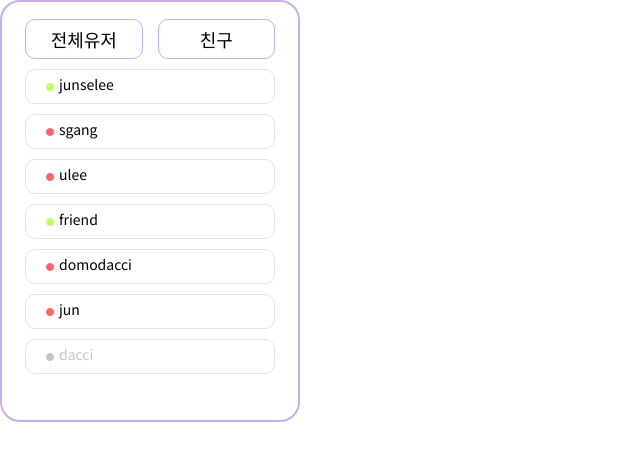
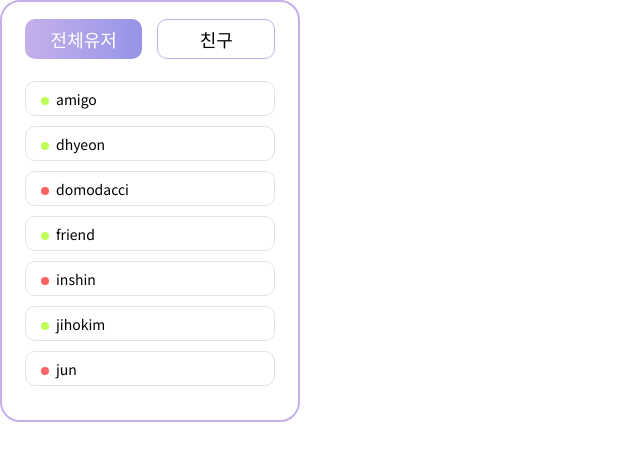
Before and after one commit to Mustafatarakci/ft_transcendence, a React (Create React App) app in the folder frontend/: page /userlist in a window 1280 px wide. Shown: the top 460 px of the page, without its empty margins (0-640 px from the left). Built offline with nearby package versions, Linux system fonts and the light colour scheme; data requests are answered from the project's data file.

Commit message:
[FE #16] CHORE: 리퀘스트 요청사항 반영

```diff
--- a/frontend/src/components/UserList/index.tsx
+++ b/frontend/src/components/UserList/index.tsx
@@ -6,8 +6,18 @@ import axios from 'axios';
 /*
  ** 제이슨서버에서 유저리스트를 받아와 정렬합니다.
  ** 리스트를 유저네임기준 오름차순으로 정렬 후, 상태 (로그인, 게임중) vs 로그아웃으로 비교하여 정렬합니다.
+ ** 서클과 균형을 맞추기 위해서 넣었던 유저네임의 div가 필요없어져서 삭제함 <---- div에 바로 스타일주는거 고치라던 요청사항 수정중 2222
+ ** 삼항연산으로 클릭을 확인하고, 또다시 친구관계를 확인하던 복잡한 구조를 개선함 <---- 요청사항 333
+ ** useState 두개로 컬러값을 클릭마다 설정해주던거를, 버튼컬러에대한 삼항연산으로 개선했습니다.
+ ** 전체유저버튼과 친구버튼의 클릭상태를 체크하는 useState 'click'의 이름을 직관적으로 수정하였습니다. 'allUser'
+ ** props는 타입은 오브젝트로 수정.
  */
 const UserList: React.FC = () => {
+  const userBtnClickHandler = (e: any) => {
+    e.preventDefault();
+    console.log(e.target.attributes.id);
+    alert(e.target.attributes.id.value);
+  };
   const [userList, setuserList] = useState([]);
   useEffect(() => {
     axios.get('http://localhost:4000/userlist').then(({ data }) => {
@@ -15,124 +25,96 @@ const UserList: React.FC = () => {
         if (a.status === b.status) {
           return a.username.localeCompare(b.username);
         } else {
-          if (b.status === 'off') return b.status.localeCompare(a.status);
+          return b.status.localeCompare(a.status);
+        }
+      });
+      data.sort((a: any, b: any) => {
+        if (a.status !== 'off' && b.status !== 'off') {
+          return a.username.localeCompare(b.username);
         }
       });
       setuserList(data);
     });
   }, []);
+  type ActiveMenuType = 'ALL' | 'FRIEND';
 
-  /*
-   ** click       : 탭메뉴 클릭된 상태 체크.
-   ** tuserColor  : 전체유저 컬러박스.
-   ** fuserColor  : 친구유저 컬러박스.
-   */
-  const [click, setClick] = useState(1);
-  const [tuserColor, setTuserColor] = useState('white');
-  const [fuserColor, setFuserColor] = useState('white');
+  const [activeMenu, setActiveMenu] = useState<ActiveMenuType>('ALL');
   return (
-    <div>
     <ListBox>
       <ButtonBox>
         <Button
-            color={tuserColor}
+          color={activeMenu === 'ALL' ? 'gradient' : 'white'}
           text="전체유저"
           width={120}
           height={40}
           onClick={() => {
-              setClick(0);
-              setTuserColor('gradient');
-              setFuserColor('white');
+            setActiveMenu('ALL');
           }}
         />
         <Button
-            color={fuserColor}
+          color={activeMenu === 'FRIEND' ? 'gradient' : 'white'}
           text="친구"
           width={120}
           height={40}
           onClick={() => {
-              setClick(1);
-              setTuserColor('white');
-              setFuserColor('gradient');
+            setActiveMenu('FRIEND');
           }}
         />
       </ButtonBox>
       <UserContainer>
-          {click === 1 ? (
-            <div>
-              {userList.map((list: any, index: any) => (
-                <div key={index}>
-                  {list.isfriend && (
         <ul>
-                      {list.status === 'on' ? (
-                        <UserItem status={list.status} key={index}>
-                          <Circle id="circle"></Circle>
-                          <div style={{ height: 35 }}>{list.username}</div>
+          {userList.map((list: any, index: number) =>
+            activeMenu === 'ALL' ? (
+              <UserItem
+                id={'user_' + index.toString()}
+                status={list.status}
+                key={index}
+                onClick={e => {
+                  userBtnClickHandler(e);
+                }}
+              >
+                {list.username}
               </UserItem>
             ) : (
-                        <UserItem status={list.status} key={index}>
-                          <Circle id="circle"></Circle>
-                          <div style={{ height: 35 }}>{list.username}</div>
+              list.isfriend && (
+                <UserItem id={'user_' + index.toString()} status={list.status} key={index}>
+                  {list.username}
                 </UserItem>
+              )
+            ),
           )}
         </ul>
-                  )}
-                </div>
-              ))}
-            </div>
-          ) : (
-            <div>
-              {userList.map((list: any, index: any) => (
-                <div key={index}>
-                  <ul>
-                    {list.status === 'on' ? (
-                      <UserItem status={list.status} key={index}>
-                        <Circle id="circle"></Circle>
-                        <div style={{ height: 35 }}>{list.username}</div>
-                      </UserItem>
-                    ) : (
-                      <UserItem status={list.status} key={index}>
-                        <Circle id="circle"></Circle>
-                        <div style={{ height: 35 }}>{list.username}</div>
-                      </UserItem>
-                    )}
-                  </ul>
-                </div>
-              ))}
-            </div>
-          )}
       </UserContainer>
     </ListBox>
-    </div>
   );
 };
 
 /*
- *서클(유저현재상태표시) 기본상태지정
+ * 서클(유저현재상태표시) 프롭스 : 서클 커스텀
+ * 유저아이텐에 프롭스는, 유저이름을 감싸는 박스 커스텀
+ * #circle 로 아이템박스에 정의하던 속성 합쳤습니다 <-- 다솜님 요청사항
+ * 서클 컴포넌트가 유저아이템의 가상요소(pseudo element) before로 합쳐졌습니다.
  */
-const Circle = styled.div`
-  margin-right: 5px;
+const UserItem = styled.li<{ status: string }>`
+  ::before {
+    content: '';
+    position: absolute;
+    top: 15px;
+    left: 15px;
     border-radius: 50%;
     background-color: ${props => props.theme.colors.green};
-  border: 1px solid ${props => props.theme.colors.green};
-`;
-
-/*
- * 서클(유저현재상태표시) 프롭스 : 서클 커스텀
- * 유저아이텐에 프롭스는, 유저이름을 감싸는 박스 커스텀
- */
-const UserItem = styled.li<{ status: string }>`
-  #circle {
     width: 8px;
     height: 8px;
-    line-height: 8px;
     ${props =>
       props.status === 'play'
-        ? `background-color: ${props.theme.colors.red};border: 1px solid ${props.theme.colors.red};`
+        ? `background: ${props.theme.colors.red};`
         : props.status === 'on'
-        ? `background-color: ${props.theme.colors.green};border: 1px solid ${props.theme.colors.green};`
-        : `background-color: ${props.theme.colors.deepGrey};border: 1px solid ${props.theme.colors.deepGrey};`}
+        ? `background: ${props.theme.colors.green};`
+        : `background: ${props.theme.colors.deepGrey};`}
   }
+  //마우스 포인트 버튼되는 형태로. >> 이후 추가할 이벤트를 위해서 임시로.
+  cursor: pointer;
+  position: relative;
   border: 1px solid ${props => props.theme.colors.grey};
   display: flex;
   justify-content: left;
@@ -141,7 +123,7 @@ const UserItem = styled.li<{ status: string }>`
   height: 35px;
   line-height: 30px;
   margin-top: 10px;
-  padding-left: 20px;
+  padding-left: 30px;
   border-radius: 10px;
   background-color: transparent;
   font-style: normal;
@@ -185,6 +167,8 @@ const UserContainer = styled.div`
       border-radius: 10px;
     }
   }
+  // 내눈이 편안하기위한 마진탑 임. 반박시 니말이맞음
+  margin-top: 12px;
   overflow-y: scroll;
   height: 320px;
   width: 270px;
```
Lines whose indentation alone changed are shown as unchanged.
